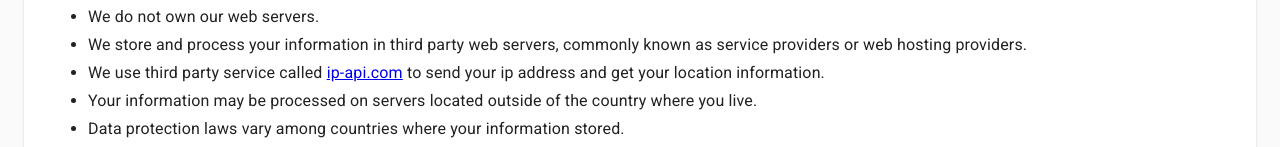
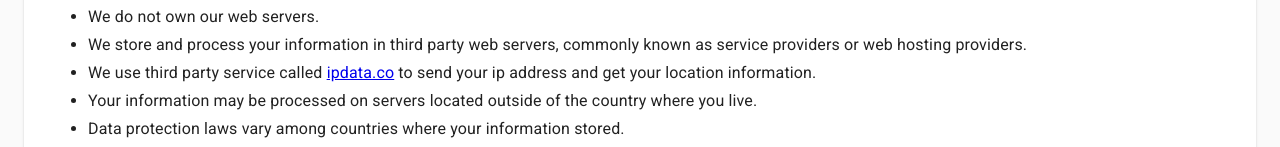
Before and after one commit to tharavu-org/tharavu-web, a React app: page /legal/privacy-policy in a window 1280 px wide. Shown: the part 2015-2162 px from the top of the page. Built offline with nearby package versions, Linux system fonts and the light colour scheme; no server answers.

Commit message:
Add ipdata.co to privacy policy

```diff
--- a/src/pages/legal/PrivacyPolicy.js
+++ b/src/pages/legal/PrivacyPolicy.js
@@ -204,7 +204,7 @@ export default function PrivacyPolicy() {
           </li>
           <li>
             We use third party service called&nbsp;
-            <a href="http://ip-api.com">ip-api.com</a>
+            <a href="https://ipdata.co">ipdata.co</a>
             &nbsp;to send your ip address and get your location information.
           </li>
           <li>
```
